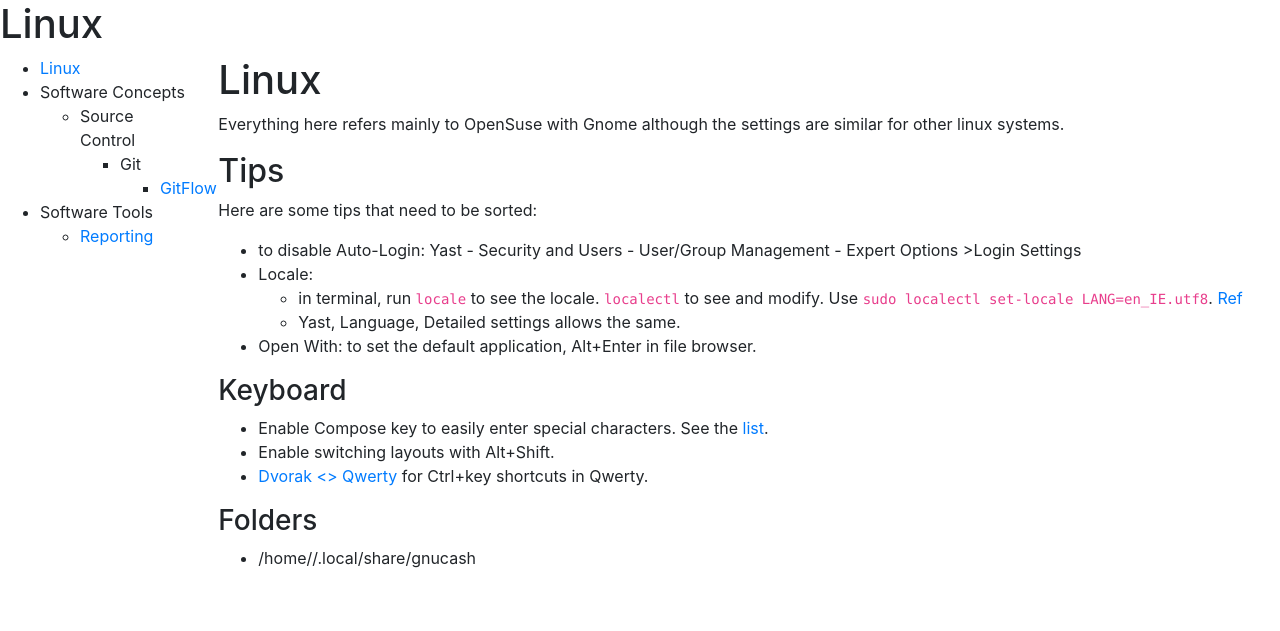
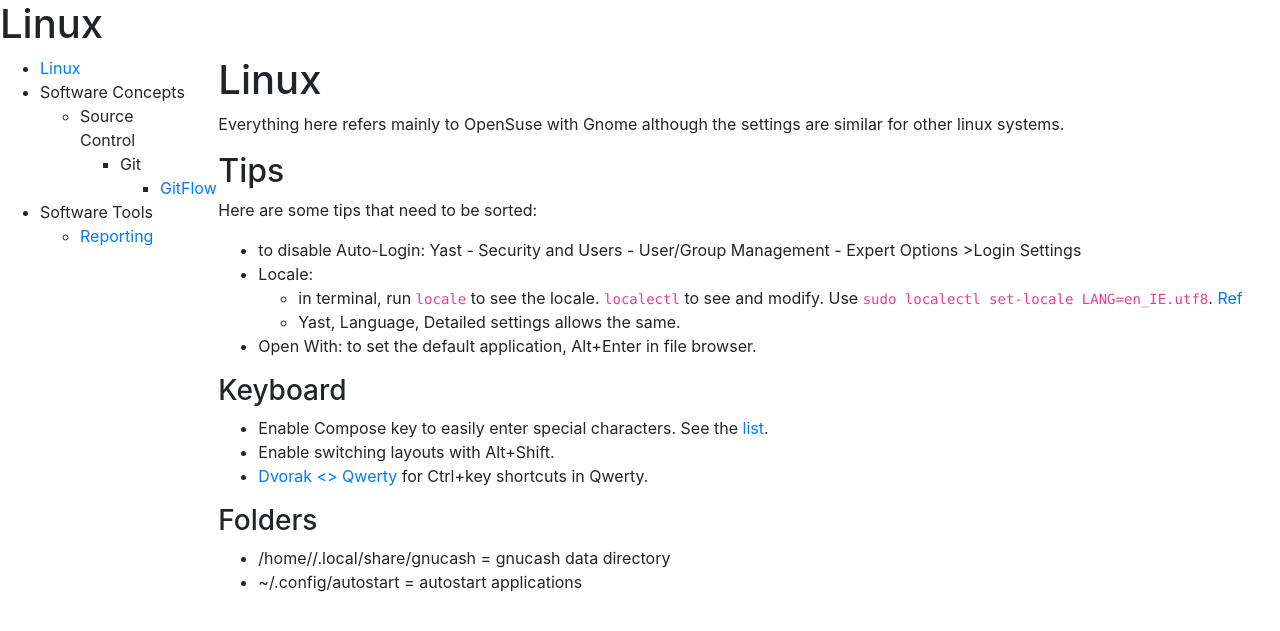
Before and after one commit to MisterY/it-knowledge-base-site, a Jekyll site: the page built from linux/linux.md, in a window 1280 px wide. Shown: the top 631 px of the page. Built offline with Jekyll 4.4.1, drawn with Linux system fonts in a browser that asks for light colours; nearby versions of some CDN libraries; our own code applies the rules of GitHub Pages for plain Markdown files.

Commit message:
linux autostart folder

```diff
--- a/linux/linux.md
+++ b/linux/linux.md
@@ -20,4 +20,5 @@ Here are some tips that need to be sorted:
 
 ### Folders
 
-- /home/<user>/.local/share/gnucash
+- /home/<user>/.local/share/gnucash = gnucash data directory
+- ~/.config/autostart  = autostart applications
```
